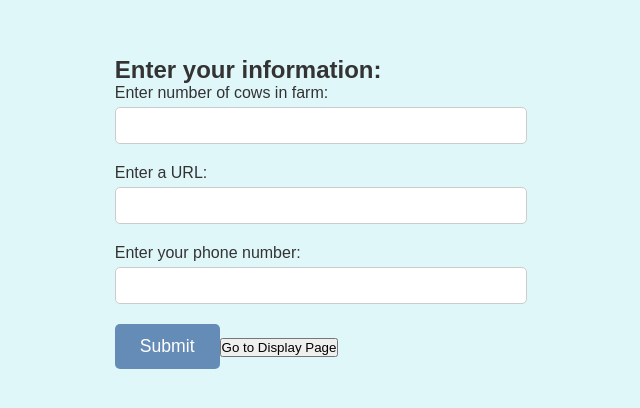
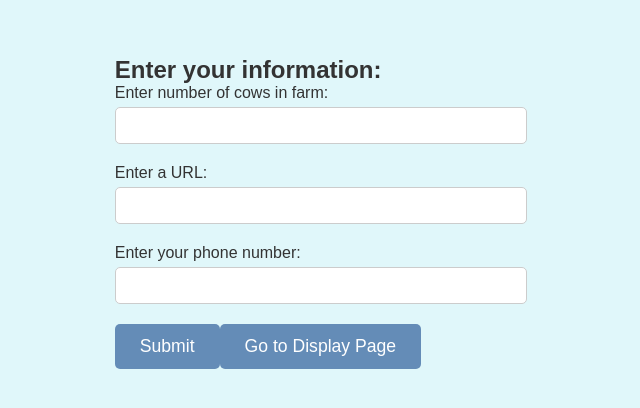
Before and after one commit to shabir-zahir/moo-vision, a React (Create React App) app: page /user-info in a window 1280 px wide. Shown: the part 188-596 px from the top of the page, without its empty margins (319-959 px from the left). Built offline with nearby package versions, Linux system fonts and the light colour scheme.

Commit message:
button fixed

```diff
--- a/src/UserInfo.js
+++ b/src/UserInfo.js
@@ -77,7 +77,7 @@ const UserInfo = () => {
         </button>
         <button
           onClick={() => navigate("/display-page", { state: { videoId, url } })}
-          style={{ marginTop: "10px" }}
+          className="button"
         >
           Go to Display Page
         </button>
```
